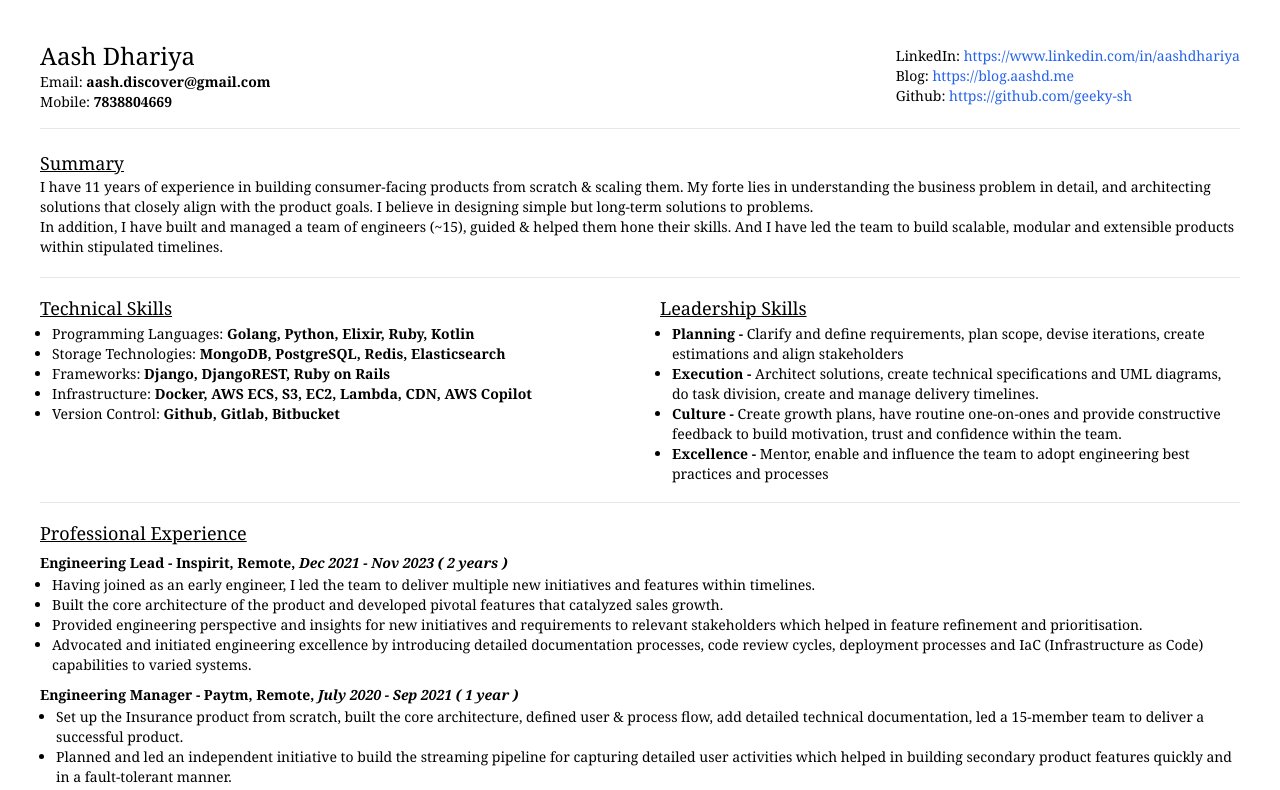
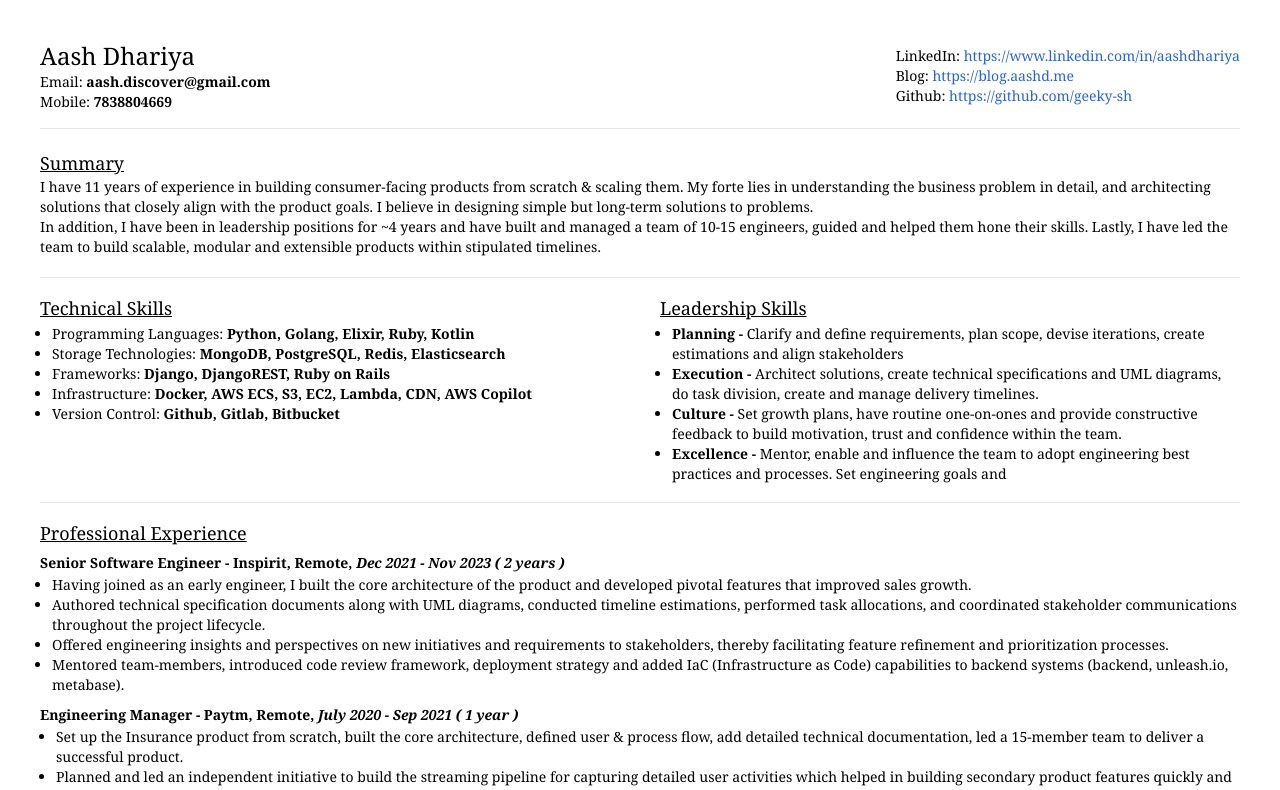
Before and after one commit to geeky-sh/resume, a plain HTML site: page index.html in a window 1280 px wide. Shown: the top 790 px of the page. Drawn offline with nearby package versions, Linux system fonts and the light colour scheme.

Commit message:
fix resume

```diff
--- a/index.html
+++ b/index.html
@@ -32,8 +32,9 @@
                     My forte lies in understanding the business problem in detail, and architecting solutions that closely align with the
                     product goals. I believe in designing simple but long-term solutions to problems.
                     <br>
-                    In addition, I have built and managed a team of engineers (~15), guided & helped them hone their skills.
-                    And I have led the team to build scalable, modular and extensible products within stipulated timelines.
+                    In addition, I have been in leadership positions for ~4 years and
+                    have built and managed a team of 10-15 engineers, guided and helped them hone their skills.
+                    Lastly, I have led the team to build scalable, modular and extensible products within stipulated timelines.
                 </div>
             </section>
             <hr>
@@ -44,7 +45,7 @@
                         <ul class="ml-3 list-disc text-sm font-bold py-0.5">
                             <li>
                                 <span class="font-medium">Programming Languages: </span>
-                                Golang, Python, Elixir, Ruby, Kotlin
+                                Python, Golang, Elixir, Ruby, Kotlin
                             </li>
                             <li>
                                 <span class="font-medium">Storage Technologies: </span>
@@ -77,11 +78,11 @@
                             </li>
                             <li>
                                 <span class="font-bold">Culture - </span>
-                                Create growth plans, have routine one-on-ones and provide constructive feedback to build motivation, trust and confidence within the team.
+                                Set growth plans, have routine one-on-ones and provide constructive feedback to build motivation, trust and confidence within the team.
                             </li>
                             <li>
                                 <span class="font-bold">Excellence - </span>
-                                Mentor, enable and influence the team to adopt engineering best practices and processes
+                                Mentor, enable and influence the team to adopt engineering best practices and processes. Set engineering goals and
                             </li>
                         </ul>
                     </section>
@@ -92,22 +93,23 @@
                 <article>
                     <div class="underline text-lg">Professional Experience</div>
                     <section class="my-1">
-                        <div class="text-sm font-bold py-0.5">Engineering Lead - Inspirit, Remote, <span class="italic">Dec 2021 - Nov 2023 ( 2 years )</span></div>
+                        <div class="text-sm font-bold py-0.5">Senior Software Engineer - Inspirit, Remote, <span class="italic">Dec 2021 - Nov 2023 ( 2 years )</span></div>
                         <ul class="list-disc ml-3 text-sm">
                             <li>
-                                Having joined as an early engineer, I led the team to deliver multiple new initiatives and features within timelines.
+                                Having joined as an early engineer, I built the core architecture of the product
+                                and developed pivotal features that improved sales growth.
                             </li>
                             <li>
-                                Built the core architecture of the product
-                                and developed pivotal features that catalyzed sales growth.
+                                Authored technical specification documents along with UML diagrams, conducted timeline estimations, performed task allocations,
+                                and coordinated stakeholder communications throughout the project lifecycle.
                             </li>
                             <li>
-                                Provided engineering perspective and insights for new initiatives and requirements to relevant stakeholders
-                                which helped in feature refinement and prioritisation.
+                                Offered engineering insights and perspectives on new initiatives and requirements to stakeholders,
+                                thereby facilitating feature refinement and prioritization processes.
                             </li>
                             <li>
-                                Advocated and initiated engineering excellence by introducing detailed documentation processes,
-                                code review cycles, deployment processes and IaC (Infrastructure as Code) capabilities to varied systems.
+                                Mentored team-members, introduced code review framework, deployment strategy and
+                                added IaC (Infrastructure as Code) capabilities to backend systems (backend, unleash.io, metabase).
                             </li>
                         </ul>
                     </section>
```
